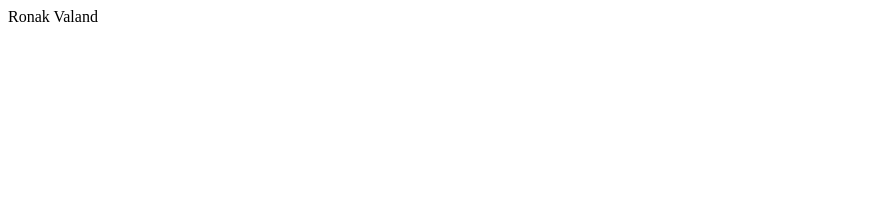
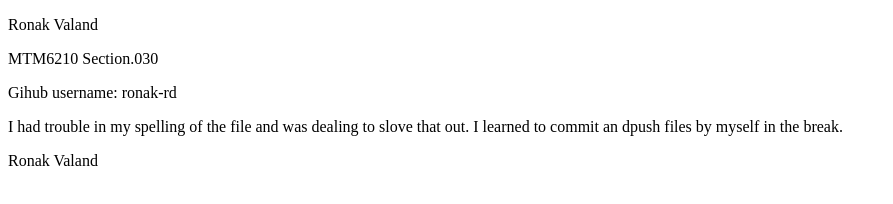
Before and after one commit to Ronak-rd/ronak-rd.github.io, a plain HTML site: page index.html in a window 1280 px wide. Shown: the whole page, without its empty margins (0-893 px from the left). Drawn offline with Linux system fonts and the light colour scheme.

Commit message:
initial commit

```diff
--- a/index.html
+++ b/index.html
@@ -1 +1,26 @@
+<!DOCTYPE html>
+<html lang="en">
+<head>
+    <meta charset="UTF-8">
+    <meta name="viewport" content="width=device-width, initial-scale=1.0">
+    <meta http-equiv="X-UA-Compatible" content="ie=edge">
+    <title>Document</title>
+</head>
+<body>
+    <p>Ronak Valand</p>
+    <p>MTM6210 Section.030</p>
+    <p>Gihub username: ronak-rd</p>
+    <p>I had trouble in my spelling of the file and was dealing to slove that out. I learned to commit an dpush files by myself in the break.</p>
+</body>
+</html>
+
+
+
+
+
+
+
+
+
+
 Ronak Valand
```
